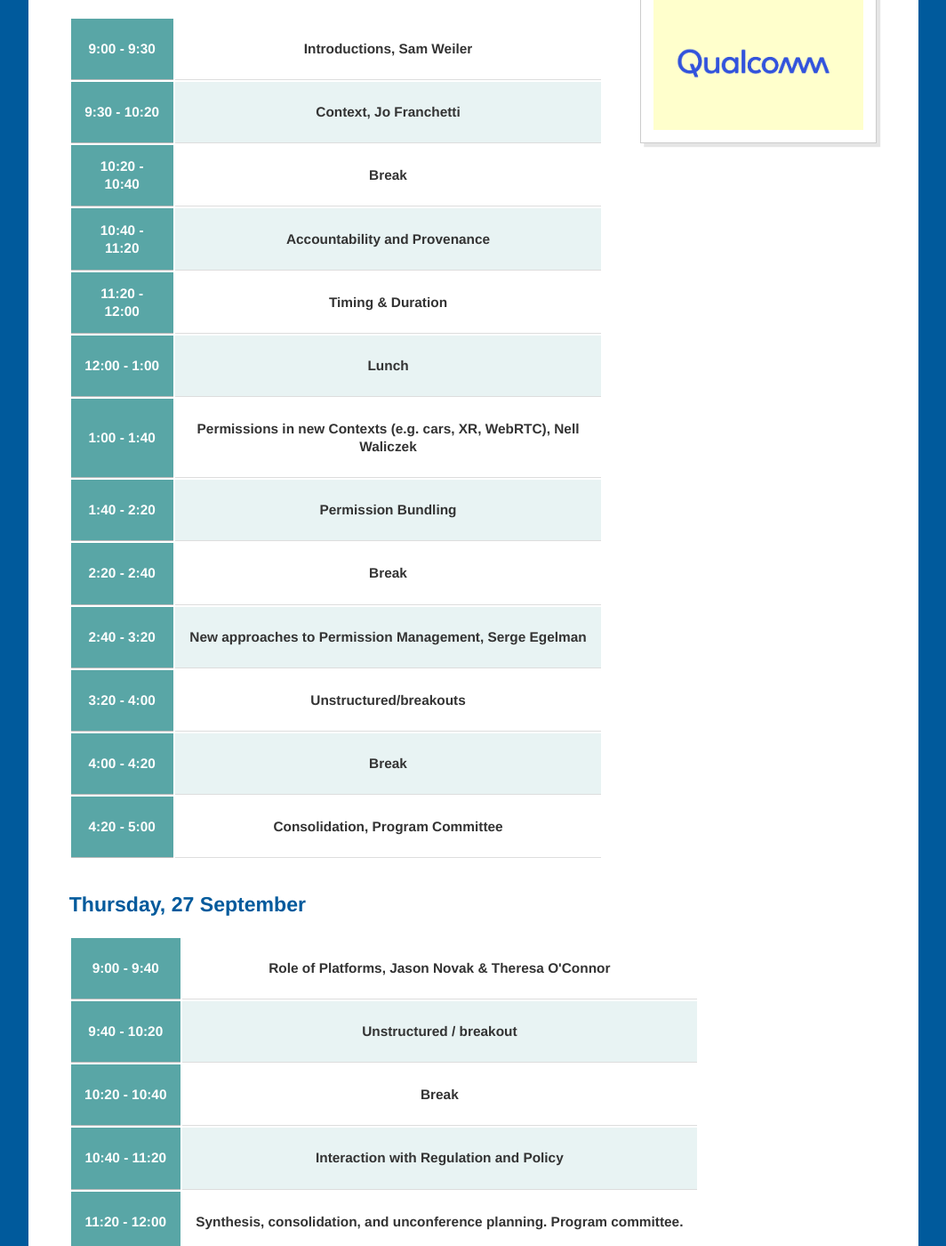
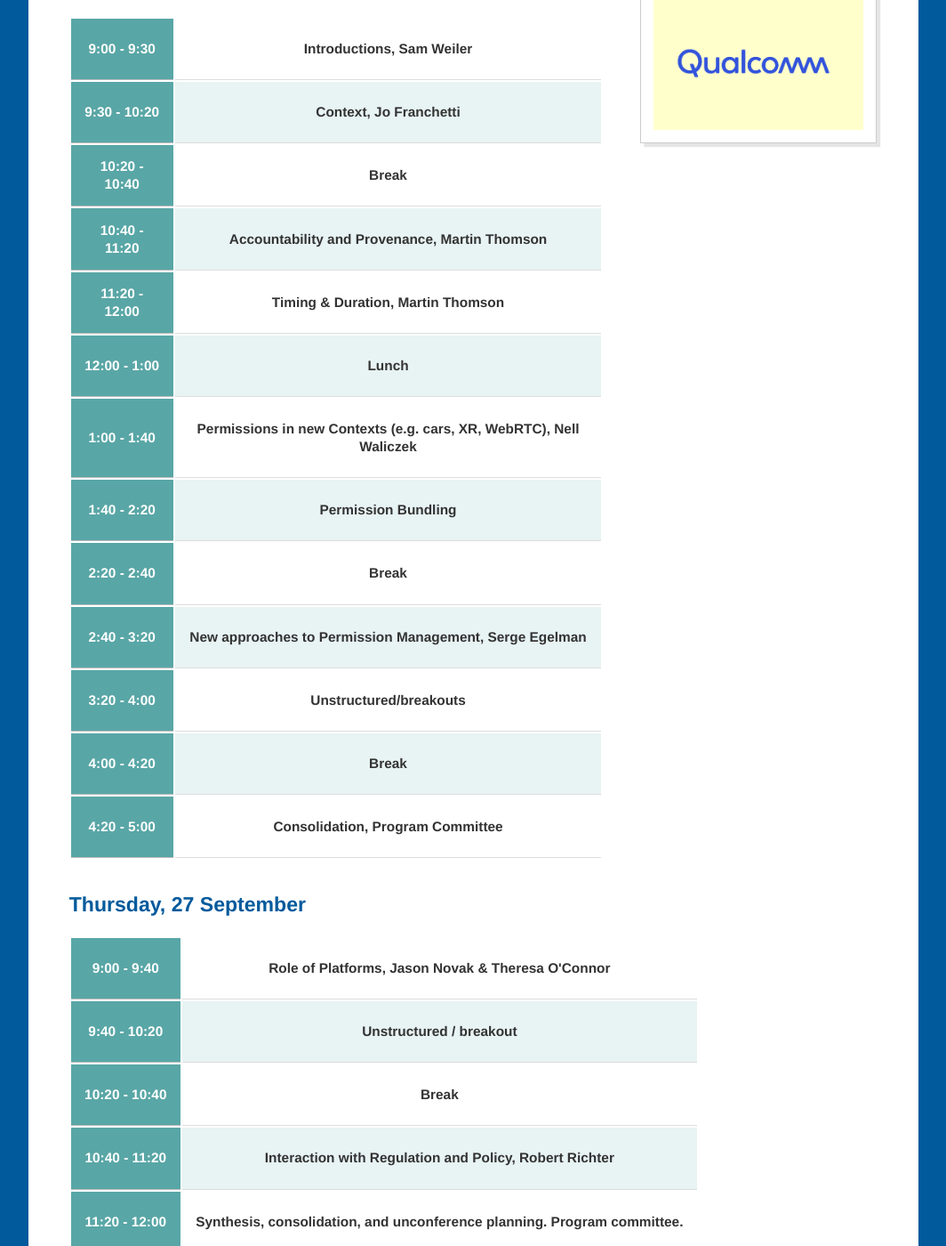
Before and after one commit to w3c/permissions-ws-2018, a Jekyll site: the page built from schedule.md, in a window 1280 px wide and 1400 px high, scrolled down 432 px. Shown: the whole window at 89% size, without its empty margins (108-1172 px from the left). Built offline with Jekyll 4.4.1, drawn with Linux system fonts in a browser that asks for light colours; our own code applies the rules of GitHub Pages for plain Markdown files.

Commit message:
martin & robert richter

```diff
--- a/schedule.md
+++ b/schedule.md
@@ -28,13 +28,13 @@ layout: home
         <tr>
         <th>10:40 - 11:20</th>
         <td>
-            <p class="session-title">Accountability and Provenance</p>
+            <p class="session-title">Accountability and Provenance, Martin Thomson</p>
         </td>
     </tr>
         <tr>
         <th>11:20 - 12:00</th>
         <td>
-            <p class="session-title">Timing & Duration</p>
+            <p class="session-title">Timing & Duration, Martin Thomson</p>
         </td>
     </tr>
         <tr>
@@ -112,7 +112,7 @@ layout: home
         <tr>
         <th>10:40 - 11:20</th>
         <td>
-            <p class="session-title">Interaction with Regulation and Policy</p>
+            <p class="session-title">Interaction with Regulation and Policy, Robert Richter</p>
         </td>
     </tr>
         <tr>
```
